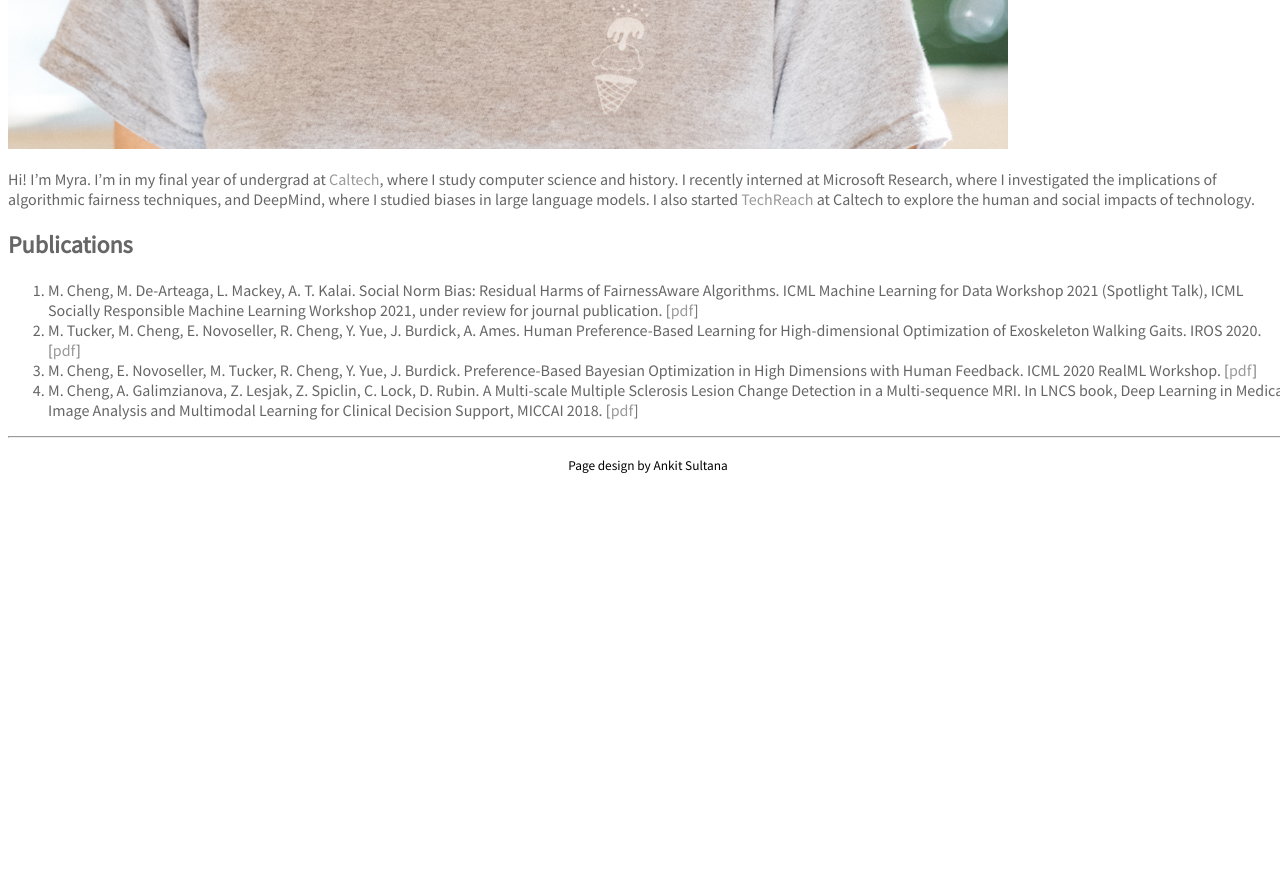
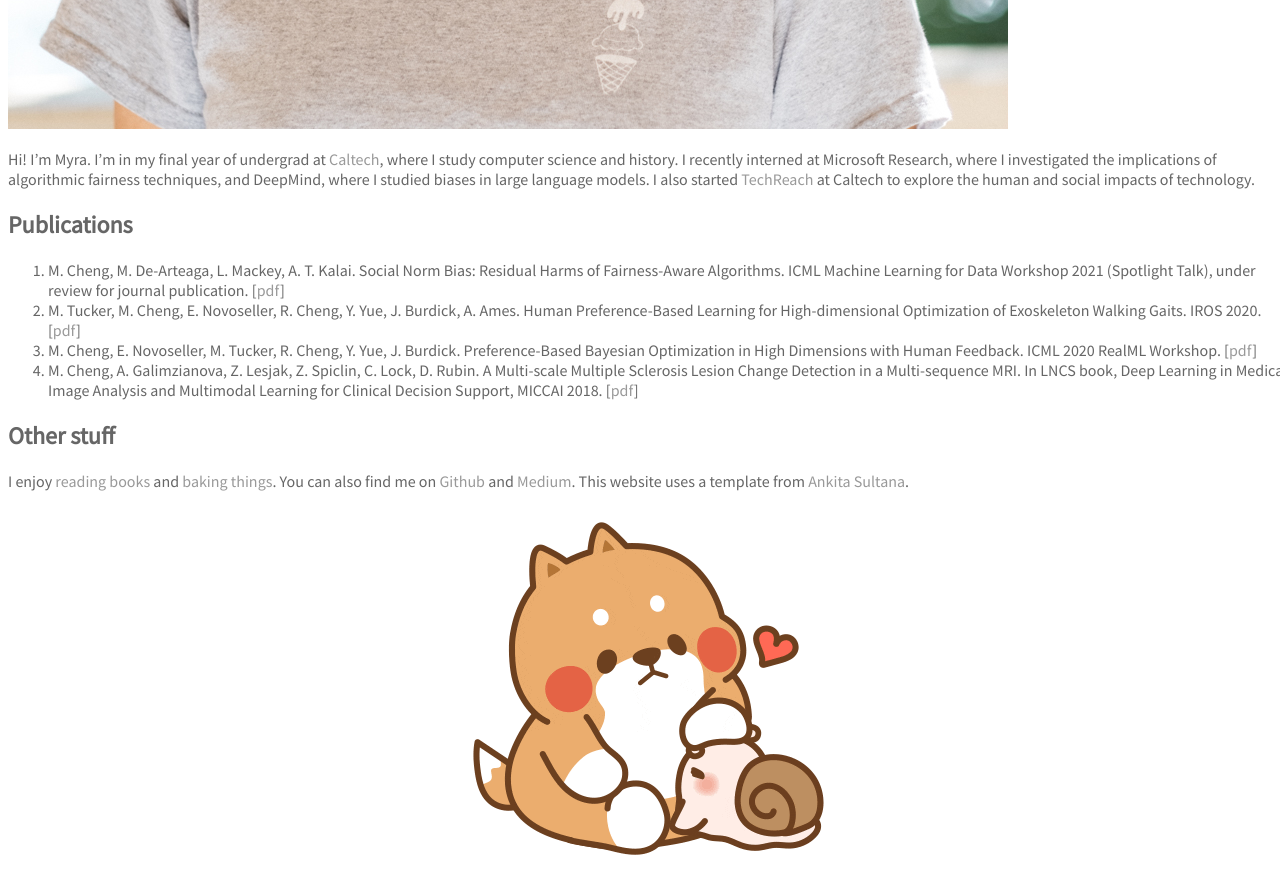
Before and after one commit to myracheng/myracheng.github.io, a Jekyll site: the page built from index.md, in a window 1280 px wide and 900 px high, scrolled down 1174 px. Shown: the top 894 px of the window. Built offline with Jekyll 4.4.1, drawn with Linux system fonts in a browser that asks for light colours; our own code applies the rules of GitHub Pages for plain Markdown files; before the commit the page ends 1798 px from its top, so only the background shows below that.

Commit message:
added books

```diff
--- a/_config.yml
+++ b/_config.yml
@@ -7,7 +7,7 @@ markdown: kramdown
 
 tracking_id: #
 
-footer: yes
+footer: no
 footer_url: "https://github.com/ankitsultana"
 footer_text: "Page design by Ankit Sultana"
 
@@ -20,5 +20,3 @@ nav:
    link: "/"
  - name: "Resume"
    link: "resume.pdf"
- - name: "Contact"
-   link: "contact"
--- a/index.md
+++ b/index.md
@@ -6,11 +6,16 @@ layout: default
 
 <img class="profile-picture" src="imgs/me.jpg">
 
- Hi! I'm Myra. I'm in my final year of undergrad at <a href="https://cms.caltech.edu/news?keyword=Myra+Cheng">Caltech</a>, where I study computer science and history. I recently interned at Microsoft Research, where I investigated the implications of algorithmic fairness techniques, and DeepMind, where I studied biases in large language models. I also started <a target="_blank" href="https://techreach.clubs.caltech.edu/" style="--hov:#B5CEBF;">TechReach</a> at Caltech to explore the human and social impacts of technology.
+ Hi! I'm Myra. I'm in my final year of undergrad at [Caltech](https://cms.caltech.edu/news?keyword=Myra+Cheng), where I study computer science and history. I recently interned at Microsoft Research, where I investigated the implications of algorithmic fairness techniques, and DeepMind, where I studied biases in large language models. I also started [TechReach](https://techreach.clubs.caltech.edu/) at Caltech to explore the human and social impacts of technology.
 
 ## Publications
 
-1. M. Cheng, M. De-Arteaga, L. Mackey, A. T. Kalai. Social Norm Bias: Residual Harms of FairnessAware Algorithms. ICML Machine Learning for Data Workshop 2021 (Spotlight Talk), ICML Socially Responsible Machine Learning Workshop 2021, under review for journal publication. [[pdf](https://arxiv.org/pdf/2108.11056.pdf)]
+1. M. Cheng, M. De-Arteaga, L. Mackey, A. T. Kalai. Social Norm Bias: Residual Harms of Fairness-Aware Algorithms. ICML Machine Learning for Data Workshop 2021 (Spotlight Talk), under review for journal publication. [[pdf](https://arxiv.org/pdf/2108.11056.pdf)]
 2. M. Tucker, M. Cheng, E. Novoseller, R. Cheng, Y. Yue, J. Burdick, A. Ames. Human Preference-Based Learning for High-dimensional Optimization of Exoskeleton Walking Gaits. IROS 2020. [[pdf](https://arxiv.org/pdf/2003.06495.pdf)]
 3. M. Cheng, E. Novoseller, M. Tucker, R. Cheng, Y. Yue, J. Burdick. Preference-Based Bayesian Optimization in High Dimensions with Human Feedback. ICML 2020 RealML Workshop. [[pdf](https://realworldml.github.io/files/cr/17_RealML_workshop_2020_LineCoSpar.pdf)]
 4. M. Cheng, A. Galimzianova, Z. Lesjak, Z. Spiclin, C. Lock, D. Rubin. A Multi-scale Multiple Sclerosis Lesion Change Detection in a Multi-sequence MRI. In LNCS book, Deep Learning in Medical Image Analysis and Multimodal Learning for Clinical Decision Support, MICCAI 2018. [[pdf](https://web.stanford.edu/group/rubinlab/pubs/Cheng-2018-AMulti-scaleMultipleSclerosis.pdf)]
+
+## Other stuff
+I enjoy [reading books](books) and [baking things](http://instagram.com/tarobun). You can also find me on [Github](https://github.com/myracheng) and [Medium](https://medium.com/@myracheng). This website uses a template from [Ankita Sultana](https://github.com/ankitsultana).
+
+<center><img src="tontonsnail.gif"></center>
```
Also changed, not shown: books.md (added, +31 -0 lines), contact.md (+0 -8 lines), 1 other file.
